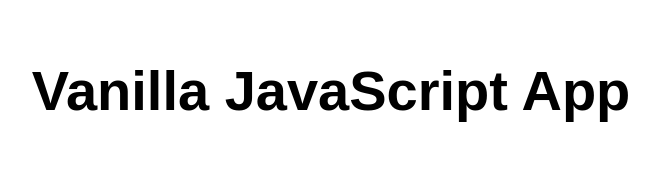
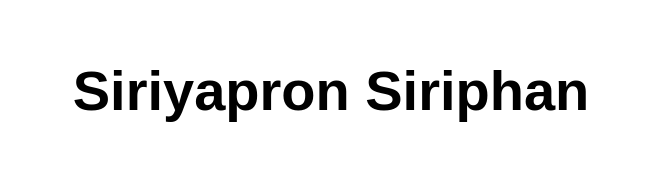
Before and after one commit to sarai112/saraiwebapp, a website: page src/index.html in a window 1280 px wide. Shown: the whole page, without its empty margins (309-968 px from the left). Drawn offline with Linux system fonts and the light colour scheme.

Commit message:
Update index.html

```diff
--- a/src/index.html
+++ b/src/index.html
@@ -10,7 +10,7 @@
 
 <body>
   <main>
-    <h1>Vanilla JavaScript App</h1>
+    <h1>Siriyapron Siriphan</h1>
   </main>
 </body>
 
```
